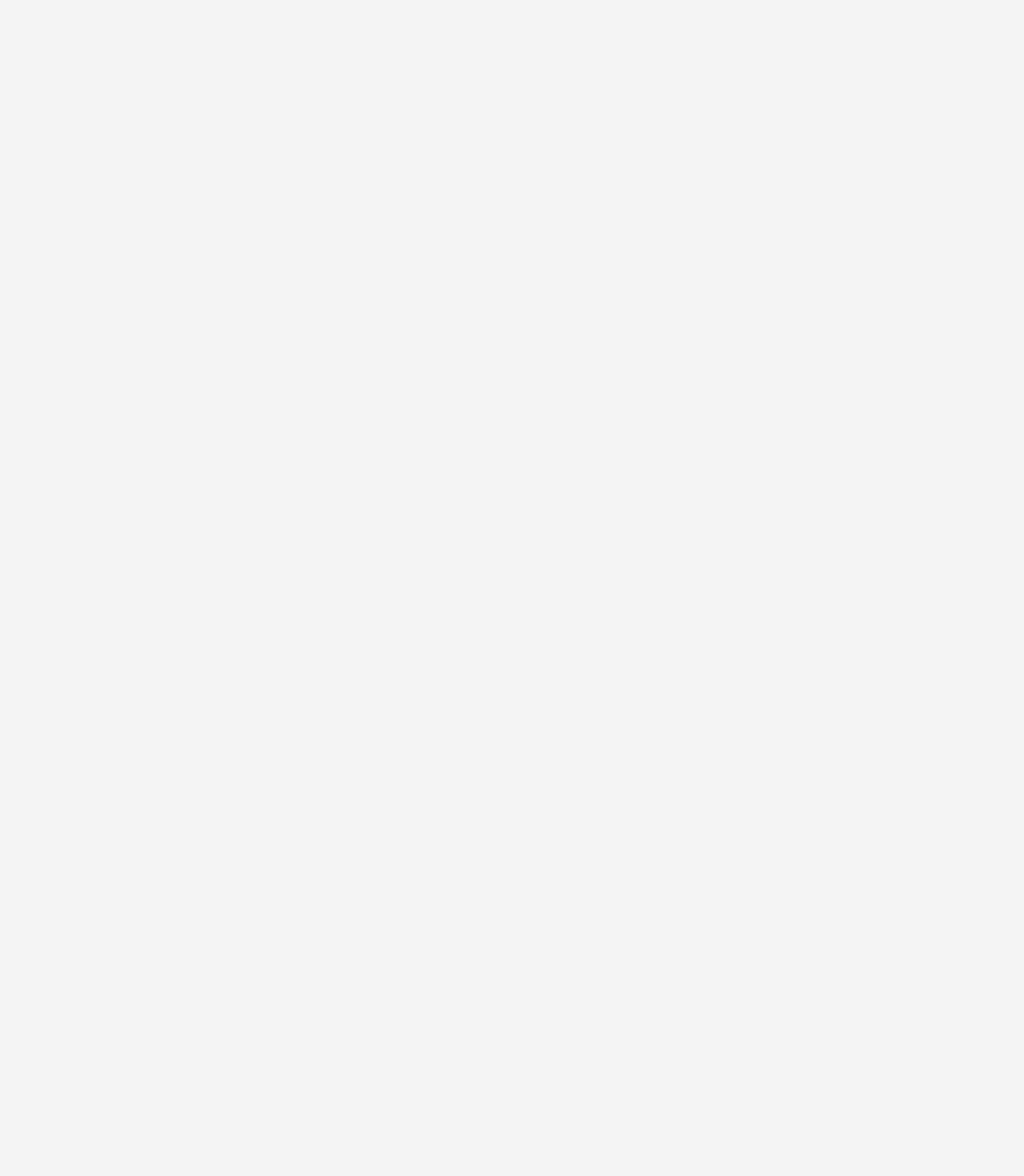
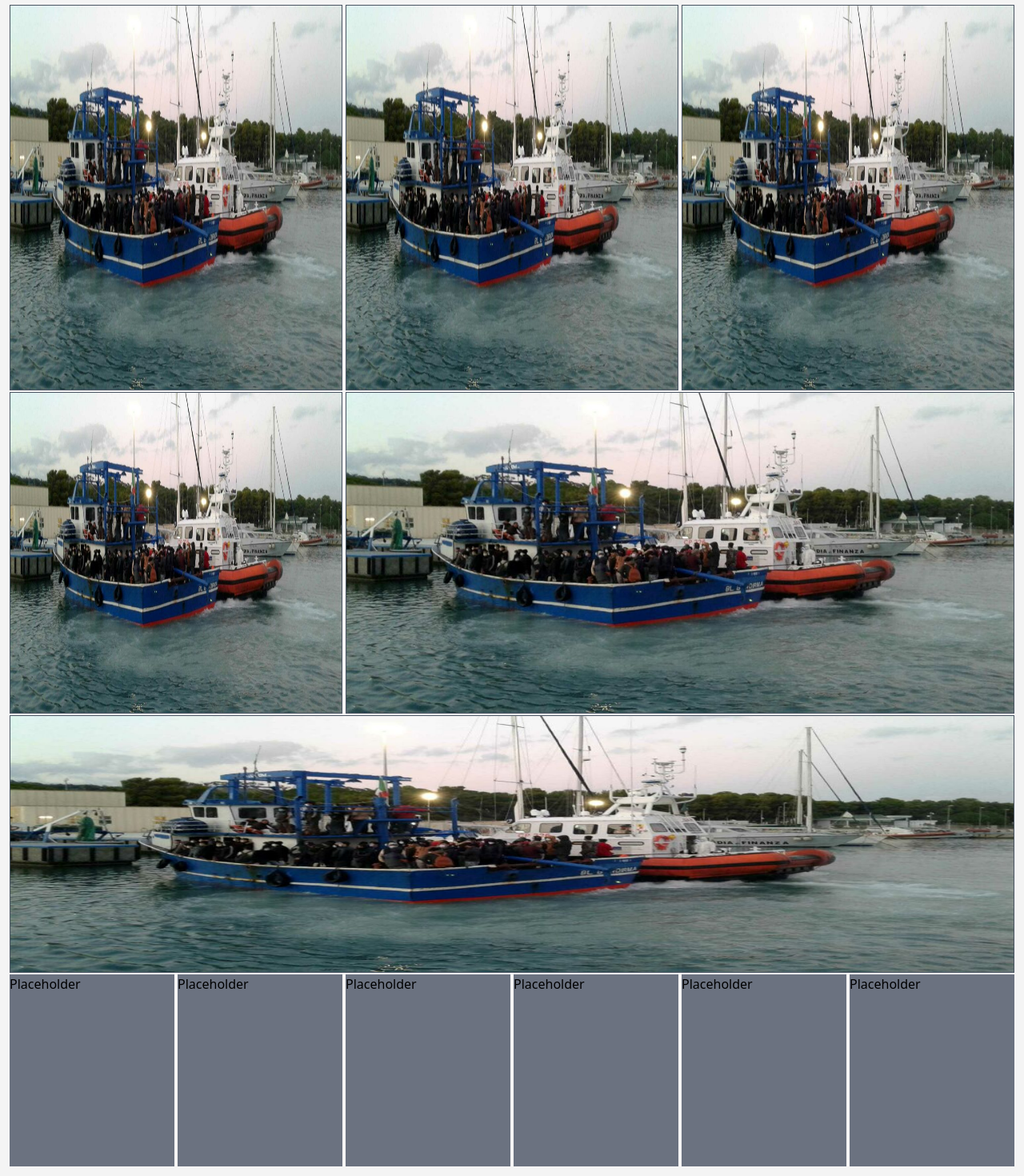
Before and after one commit to marcoglp98/atoms-demo, a React (Create React App) app: page / in a window 1280 px wide. Shown: the part 2092-3562 px from the top of the page at 80% size. Before the commit the page ends 2014 px from the top, so only its background shows below. Built offline with nearby package versions, Linux system fonts and the light colour scheme.

Commit message:
feat: add initial BlogBanner component

```diff
--- /dev/null
+++ b/src/components/large/SecondNewsCont.jsx
@@ -0,0 +1,48 @@
+import NewsCard from "../small/NewsCard";
+import BlogBanner from "../small/BlogBanner";
+import roccella from "../../resources/backgrounds/roccella.jpg";
+
+const SecondNewsCont = () => {
+  return (
+    <div className=" grid grid-cols-6 gap-1 mt-20 p-3">
+      <div className=" bg-red-500 max-h-[60vh] col-span-2 ">
+        <NewsCard sizes="h-[60vh] w-[100vw]" image={roccella}></NewsCard>
+      </div>
+      <div className=" bg-red-500 max-h-[60vh] col-span-2 ">
+        <NewsCard sizes="h-[60vh] w-[100vw]" image={roccella}></NewsCard>
+      </div>
+      <div className=" bg-red-500 max-h-[60vh] col-span-2 ">
+        <NewsCard sizes="h-[60vh] w-[100vw]" image={roccella}></NewsCard>
+      </div>
+      <div className=" bg-red-500 max-h-[50vh] col-span-2">
+        <NewsCard sizes="h-[50vh] w-[100vw]" image={roccella}></NewsCard>
+      </div>
+      <div className=" bg-red-500 max-h-[50vh] col-span-4">
+        <NewsCard sizes="h-[50vh] w-[100vw]" image={roccella}></NewsCard>
+      </div>
+      <div className=" bg-red-500 max-h-[40vh] col-span-6">
+        <NewsCard sizes="h-[40vh] w-[100vw]" image={roccella}></NewsCard>
+      </div>
+      <div className=" bg-red-500 max-h-[40vh] col-span-1">
+        <BlogBanner></BlogBanner>
+      </div>
+      <div className=" bg-red-500 max-h-[40vh] col-span-1">
+        <BlogBanner></BlogBanner>
+      </div>
+      <div className=" bg-red-500 max-h-[40vh] col-span-1">
+        <BlogBanner></BlogBanner>
+      </div>
+      <div className=" bg-red-500 max-h-[40vh] col-span-1">
+        <BlogBanner></BlogBanner>
+      </div>
+      <div className=" bg-red-500 max-h-[40vh] col-span-1">
+        <BlogBanner></BlogBanner>
+      </div>
+      <div className=" bg-red-500 max-h-[40vh] col-span-1">
+        <BlogBanner></BlogBanner>
+      </div>
+    </div>
+  );
+};
+
+export default SecondNewsCont;
--- /dev/null
+++ b/src/components/small/BlogBanner.jsx
@@ -0,0 +1,9 @@
+const BlogBanner = () => {
+  return (
+<div className="h-[30vh] bg-gray-500">
+<p>Placeholder</p>
+</div>
+  );
+};
+
+export default BlogBanner;
--- a/src/pages/Main.jsx
+++ b/src/pages/Main.jsx
@@ -2,6 +2,7 @@ import TopBar from "../components/large/TopBar";
 import NewsFilter from "../components/large/NewsFilter";
 import NewsContainer from "../components/large/NewsContainer";
 import SupportBanner from "../components/small/SupportBanner";
+import SecondNewsContainer from "../components/large/SecondNewsCont";
 
 const Main = () => {
   return (
@@ -10,6 +11,7 @@ const Main = () => {
       <NewsFilter></NewsFilter>
       <NewsContainer></NewsContainer>
       <SupportBanner></SupportBanner>
+     <SecondNewsContainer></SecondNewsContainer>
     </>
   );
 };
```
